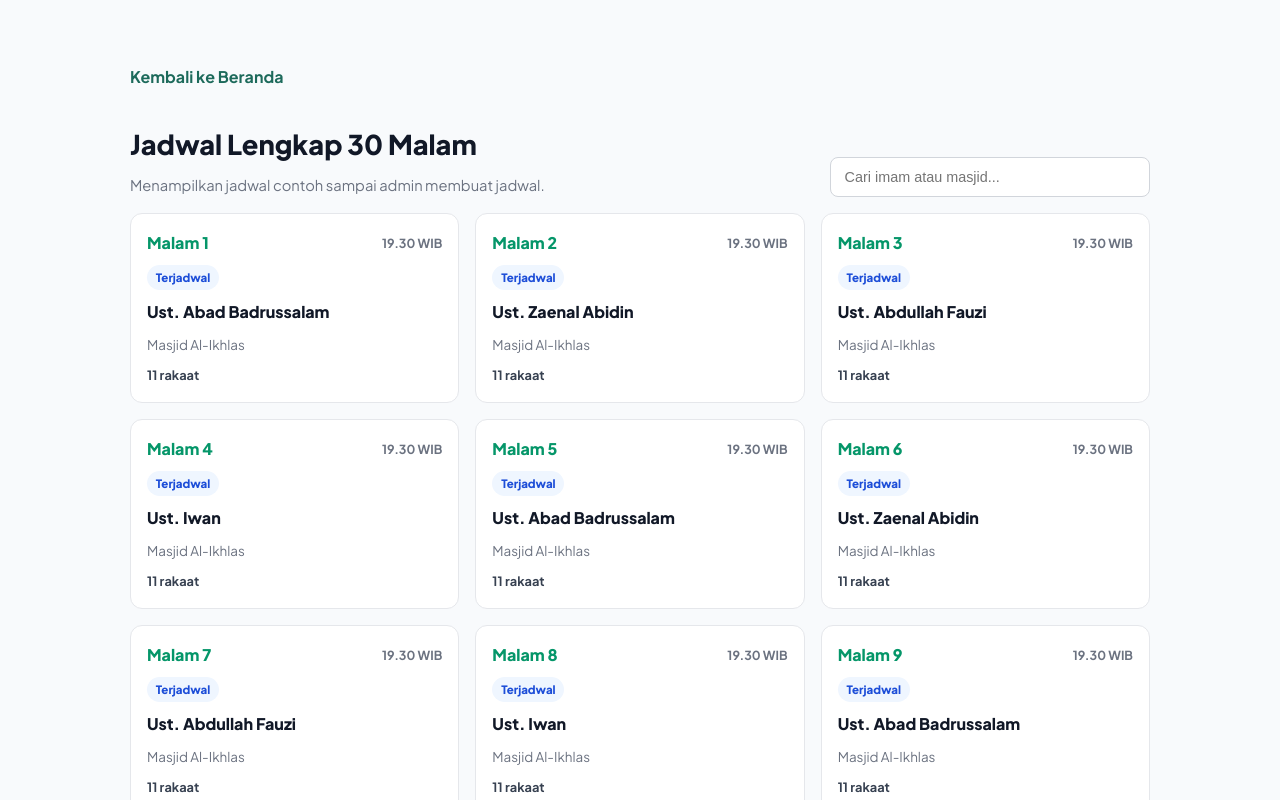
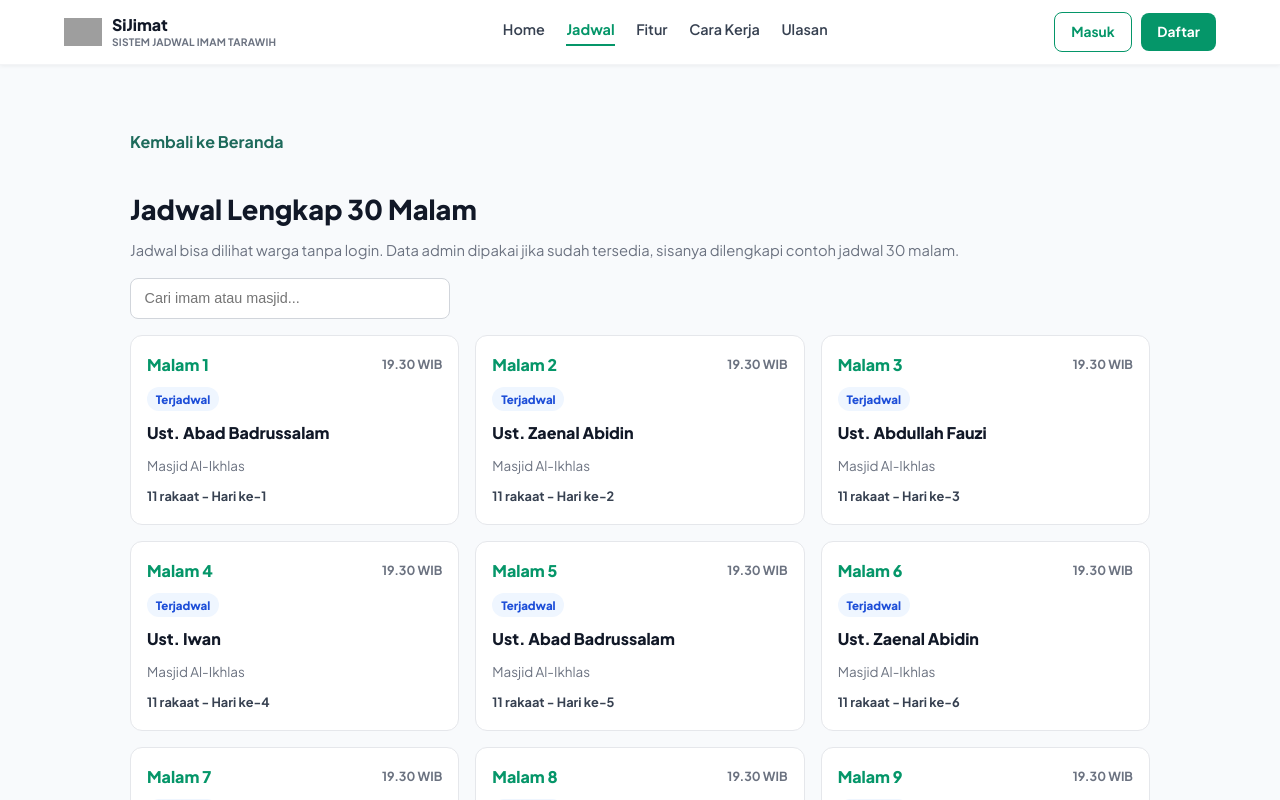
Before and after one commit to Raysitepu/sijimat, a Next.js app: page /jadwal in a window 1280 px wide. Shown: the top 800 px of the page. Built offline with nearby package versions, Linux system fonts and the light colour scheme; no server answers; the database is empty; grey boxes are pictures that could not be loaded.

Commit message:
Add files via upload

```diff
--- a/app/jadwal/page.js
+++ b/app/jadwal/page.js
@@ -3,24 +3,43 @@ import { cookies } from 'next/headers'
 import { createClient } from '@supabase/supabase-js'
 import PublicSchedule from '../../components/PublicSchedule'
 import DashboardHeader from '../../components/DashboardHeader'
+import Navbar from '../../components/Navbar'
+import Footer from '../../components/Footer'
 
 const supabase = createClient(
   process.env.NEXT_PUBLIC_SUPABASE_URL,
   process.env.SUPABASE_SERVICE_ROLE_KEY || process.env.NEXT_PUBLIC_SUPABASE_ANON_KEY
 )
 
+const masjidUtama = 'Masjid Al-Ikhlas'
+
 const sampleImams = [
-  { id: 'abad-badrussalam', imam: 'Ust. Abad Badrussalam', rakaat: 11, waktu: '19.30 WIB', nama_masjid: 'Masjid Al-Ikhlas' },
-  { id: 'zaenal-abidin', imam: 'Ust. Zaenal Abidin', rakaat: 11, waktu: '19.30 WIB', nama_masjid: 'Masjid Al-Ikhlas' },
-  { id: 'abdullah-fauzi', imam: 'Ust. Abdullah Fauzi', rakaat: 11, waktu: '19.30 WIB', nama_masjid: 'Masjid Al-Ikhlas' },
-  { id: 'iwan', imam: 'Ust. Iwan', rakaat: 11, waktu: '19.30 WIB', nama_masjid: 'Masjid Al-Ikhlas' },
+  { id: 'abad-badrussalam', imam: 'Ust. Abad Badrussalam', rakaat: 11, waktu: '19.30 WIB', nama_masjid: masjidUtama },
+  { id: 'zaenal-abidin', imam: 'Ust. Zaenal Abidin', rakaat: 11, waktu: '19.30 WIB', nama_masjid: masjidUtama },
+  { id: 'abdullah-fauzi', imam: 'Ust. Abdullah Fauzi', rakaat: 11, waktu: '19.30 WIB', nama_masjid: masjidUtama },
+  { id: 'iwan', imam: 'Ust. Iwan', rakaat: 11, waktu: '19.30 WIB', nama_masjid: masjidUtama },
 ]
 
 const fallbackSchedules = Array.from({ length: 30 }, (_, index) => ({
   ...sampleImams[index % sampleImams.length],
   id: `sample-${index + 1}`,
   malam: index + 1,
+  tanggal_label: `Hari ke-${index + 1}`,
+  status: 'terjadwal',
 }))
+
+function buildThirtyNightSchedule(schedules = []) {
+  const scheduleByNight = new Map(
+    schedules
+      .filter((schedule) => Number(schedule.malam) >= 1 && Number(schedule.malam) <= 30)
+      .map((schedule) => [Number(schedule.malam), schedule])
+  )
+
+  return fallbackSchedules.map((fallback) => ({
+    ...fallback,
+    ...(scheduleByNight.get(fallback.malam) || {}),
+  }))
+}
 
 export default async function JadwalPage() {
   const role = cookies().get('session_role')?.value
@@ -32,11 +51,14 @@ export default async function JadwalPage() {
     .select('id, malam, tanggal, waktu, rakaat, nama_masjid, catatan, status, imam:imam_id(id, nama, nama_masjid)')
     .order('malam', { ascending: true })
 
+  const publicSchedules = buildThirtyNightSchedule(schedules || [])
+
   return (
     <>
       {isLoggedIn && (
         <DashboardHeader role={role || 'user'} />
       )}
+      {!isLoggedIn && <Navbar />}
       <main style={{ padding: isLoggedIn ? '2rem 1rem' : '4rem 0', background: '#f8fafc', minHeight: '100vh' }}>
         <div className="container">
           <Link
@@ -47,10 +69,15 @@ export default async function JadwalPage() {
           </Link>
 
           <div style={{ marginTop: '2rem' }}>
-            <PublicSchedule schedules={schedules || []} fallbackSchedules={fallbackSchedules} title="Jadwal Lengkap 30 Malam" />
+            <PublicSchedule
+              schedules={publicSchedules}
+              title="Jadwal Lengkap 30 Malam"
+              description="Jadwal bisa dilihat warga tanpa login. Data admin dipakai jika sudah tersedia, sisanya dilengkapi contoh jadwal 30 malam."
+            />
           </div>
         </div>
       </main>
+      {!isLoggedIn && <Footer />}
     </>
   )
 }
--- a/components/DashboardHeader.jsx
+++ b/components/DashboardHeader.jsx
@@ -80,8 +80,10 @@ export default function DashboardHeader({ role = 'user', title = 'SiJimat' }) {
                 textDecoration: 'none',
                 fontSize: '0.86rem',
                 fontWeight: '600',
-                width: link.icon ? '36px' : 'auto',
+                width: 'auto',
                 height: link.icon ? '36px' : 'auto',
+                padding: link.icon ? '0 0.65rem' : 0,
+                gap: link.icon ? '0.35rem' : 0,
                 borderRadius: link.icon ? '999px' : 0,
                 border: link.icon ? '1px solid #e5e7eb' : 'none',
                 display: 'inline-flex',
@@ -89,7 +91,12 @@ export default function DashboardHeader({ role = 'user', title = 'SiJimat' }) {
                 justifyContent: 'center',
               }}
             >
-              {link.icon ? <AccountIcon /> : link.label}
+              {link.icon ? (
+                <>
+                  <AccountIcon />
+                  <span>Profil</span>
+                </>
+              ) : link.label}
             </Link>
           ))}
           <a
--- a/components/PublicSchedule.jsx
+++ b/components/PublicSchedule.jsx
@@ -9,7 +9,12 @@ const statusStyle = {
   diganti: { label: 'Diganti', bg: '#fff7ed', color: '#c2410c' },
 }
 
-export default function PublicSchedule({ schedules, fallbackSchedules = [], title = 'Jadwal Imam Tarawih' }) {
+export default function PublicSchedule({
+  schedules,
+  fallbackSchedules = [],
+  title = 'Jadwal Imam Tarawih',
+  description,
+}) {
   const [search, setSearch] = useState('')
   const source = schedules.length > 0 ? schedules : fallbackSchedules
 
@@ -38,7 +43,7 @@ export default function PublicSchedule({ schedules, fallbackSchedules = [], titl
             {title}
           </h1>
           <p style={{ color: '#6b7280', fontSize: '0.92rem' }}>
-            {schedules.length > 0 ? 'Data jadwal ditampilkan dari dashboard admin.' : 'Menampilkan jadwal contoh sampai admin membuat jadwal.'}
+            {description || (schedules.length > 0 ? 'Data jadwal ditampilkan dari dashboard admin.' : 'Menampilkan jadwal contoh sampai admin membuat jadwal.')}
           </p>
         </div>
         <input
@@ -60,6 +65,7 @@ export default function PublicSchedule({ schedules, fallbackSchedules = [], titl
         {filtered.map((schedule) => {
           const imamName = schedule.imam?.nama || schedule.imam || 'Imam belum ditentukan'
           const status = statusStyle[schedule.status || 'terjadwal'] || statusStyle.terjadwal
+          const dateLabel = schedule.tanggal || schedule.tanggal_label || ''
           return (
             <article key={schedule.id || schedule.malam} style={{
               background: 'white',
@@ -89,7 +95,7 @@ export default function PublicSchedule({ schedules, fallbackSchedules = [], titl
                 {schedule.nama_masjid || schedule.imam?.nama_masjid || 'Masjid belum diisi'}
               </div>
               <div style={{ color: '#374151', fontSize: '0.8rem', fontWeight: '700' }}>
-                {schedule.rakaat} rakaat{schedule.tanggal ? ` - ${schedule.tanggal}` : ''}
+                {schedule.rakaat} rakaat{dateLabel ? ` - ${dateLabel}` : ''}
               </div>
               {schedule.catatan && (
                 <p style={{ color: '#6b7280', fontSize: '0.8rem', borderTop: '1px solid #f3f4f6', paddingTop: '0.55rem' }}>
--- a/components/ScheduleManager.jsx
+++ b/components/ScheduleManager.jsx
@@ -11,6 +11,8 @@ const statusOptions = [
   { value: 'berhalangan', label: 'Berhalangan', bg: '#fef2f2', color: '#b91c1c' },
   { value: 'diganti', label: 'Diganti', bg: '#fff7ed', color: '#c2410c' },
 ]
+
+const defaultMosqueName = 'Masjid Al-Ikhlas'
 
 function SubmitButton() {
   const { pending } = useFormStatus()
@@ -204,7 +206,7 @@ export default function ScheduleManager({ imams, schedules, scheduleError }) {
             </select>
           </Field>
           <Field label="Nama Masjid" error={errors.nama_masjid}>
-            <input name="nama_masjid" type="text" placeholder="Masjid Al-Ikhlas" required style={inputStyle(errors.nama_masjid)} />
+            <input name="nama_masjid" type="text" defaultValue={defaultMosqueName} required style={inputStyle(errors.nama_masjid)} />
           </Field>
           <Field label="Status Awal" error={errors.status}>
             <select name="status" defaultValue="terjadwal" style={inputStyle(errors.status)}>
```
